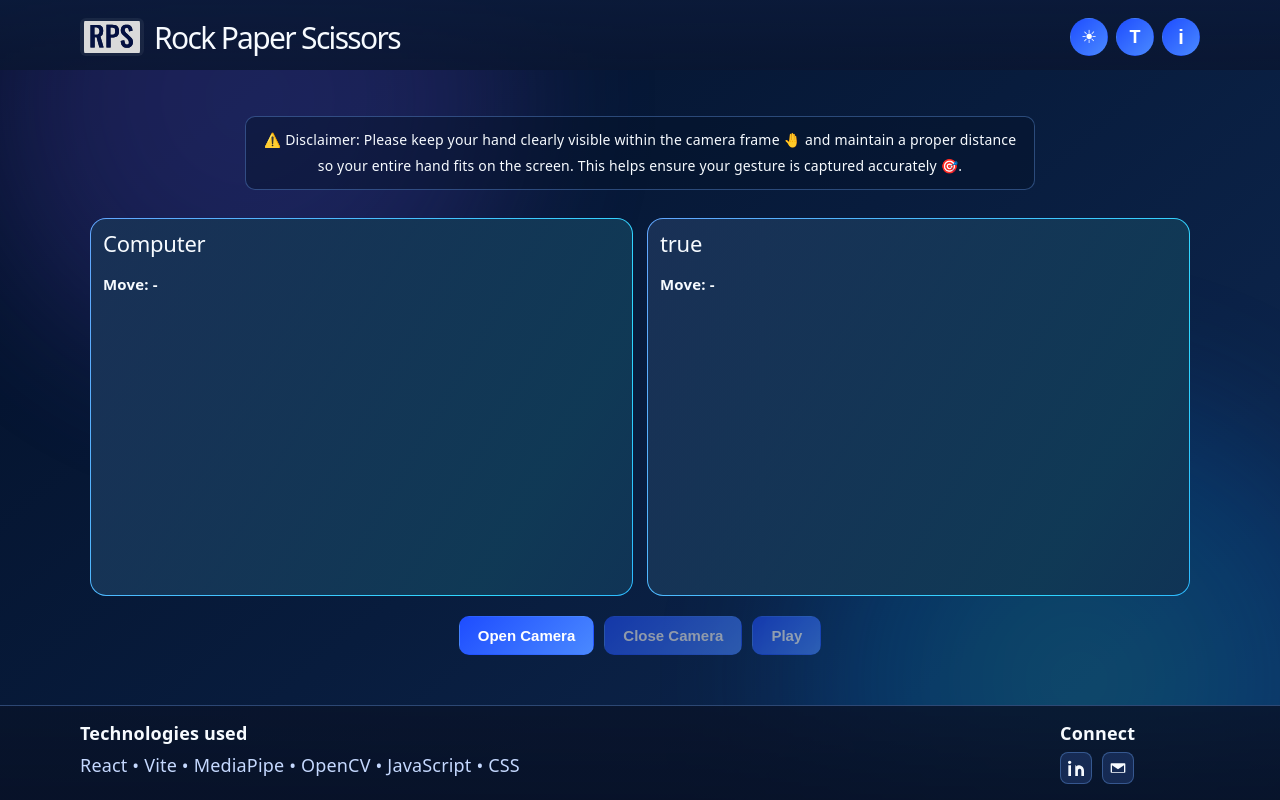
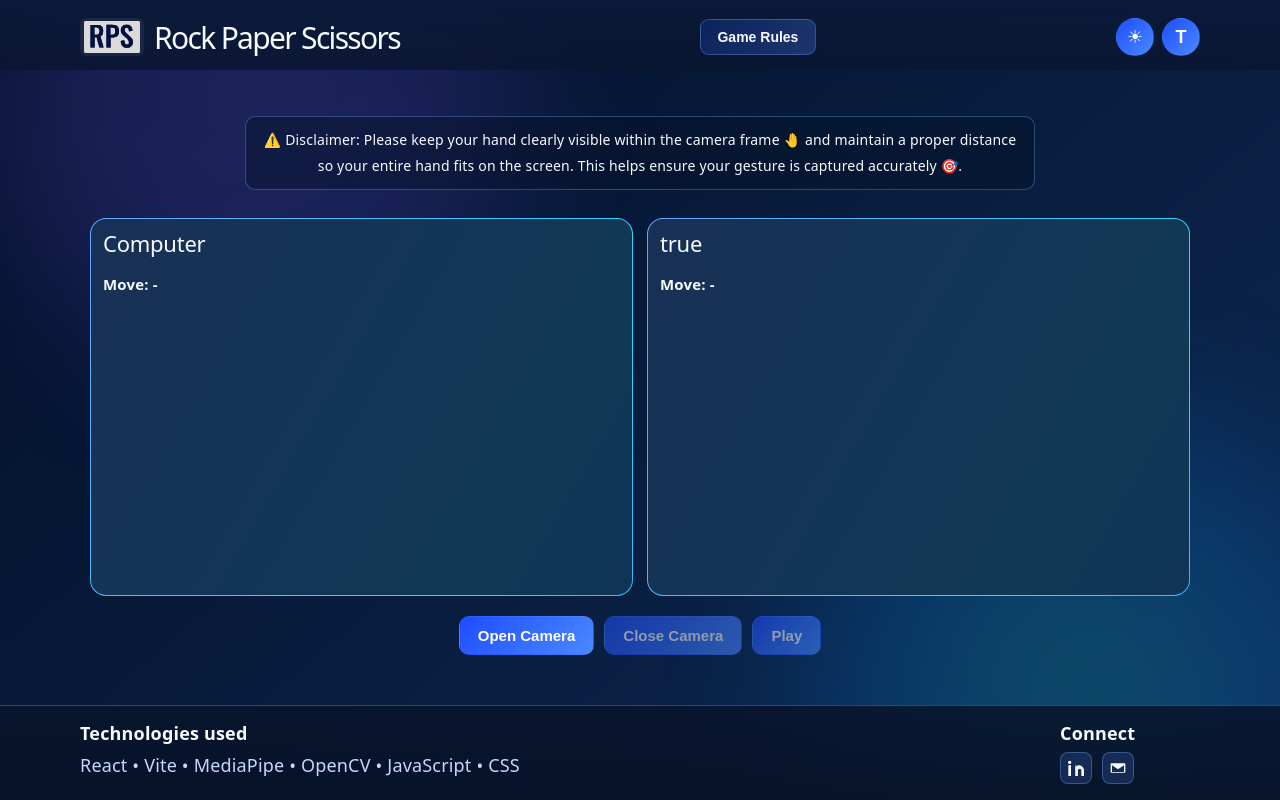
Before and after one commit to IqraKhanZ/RockPaperScissors, a React (Vite) app in the folder my-react-app/: page /home in a window 1280 px wide. Built offline with nearby package versions, Linux system fonts and the light colour scheme; no server answers; sample sign-in values are in the browser's storage.

Commit message:
Updates docs

```diff
--- a/my-react-app/src/App.css
+++ b/my-react-app/src/App.css
@@ -66,6 +66,12 @@
   padding: 8px 2px;
 }
 
+.header-center {
+  flex: 1;
+  display: flex;
+  justify-content: center;
+}
+
 .brand-title {
   margin: 0;
   font-size: clamp(20px, 2.8vw, 30px);
@@ -92,6 +98,26 @@
   display: flex;
   gap: 8px;
   flex-wrap: wrap;
+}
+
+.game-rules-btn {
+  min-width: 116px;
+  height: 36px;
+  padding: 0 14px;
+  border-radius: 9px;
+  border: 1px solid var(--border-soft);
+  color: var(--text-h);
+  background: linear-gradient(135deg, rgba(30, 77, 255, 0.2), rgba(74, 137, 255, 0.28));
+  font-size: 14px;
+  font-weight: 700;
+  cursor: pointer;
+  transition: transform 0.2s ease, box-shadow 0.2s ease, background 0.2s ease;
+}
+
+.game-rules-btn:hover {
+  transform: translateY(-1px);
+  box-shadow: 0 10px 18px rgba(24, 76, 255, 0.2);
+  background: linear-gradient(135deg, rgba(30, 77, 255, 0.28), rgba(74, 137, 255, 0.36));
 }
 
 .profile-wrap {
@@ -177,16 +203,11 @@
   box-shadow: 0 10px 18px rgba(24, 76, 255, 0.3);
 }
 
-.docs-btn {
-  font-size: 20px;
-  font-weight: 800;
-}
-
 .docs-backdrop {
   position: fixed;
   inset: 0;
   z-index: 90;
-  background: rgba(5, 12, 28, 0.55);
+  background: rgba(5, 12, 28, 0.62);
   display: flex;
   align-items: center;
   justify-content: center;
@@ -194,13 +215,15 @@
 }
 
 .docs-modal {
-  width: min(620px, 100%);
-  border-radius: 14px;
+  width: min(760px, 96vw);
+  max-height: calc(100svh - 40px);
+  overflow-y: auto;
+  border-radius: 16px;
   border: 1px solid var(--border-soft);
   background: linear-gradient(160deg, var(--panel-bg), var(--surface-2));
   color: var(--text-h);
   box-shadow: 0 20px 40px rgba(4, 12, 30, 0.45);
-  padding: 16px 18px;
+  padding: 18px;
 }
 
 .docs-modal-header {
@@ -233,20 +256,30 @@
 }
 
 .docs-lead {
-  margin: 0 0 8px;
+  margin: 0 0 12px;
   color: var(--text-h);
+  line-height: 1.45;
+}
+
+.docs-section {
+  margin-bottom: 10px;
+  padding: 10px 12px;
+  border: 1px solid var(--border-soft);
+  border-radius: 10px;
+  background: rgba(255, 255, 255, 0.03);
 }
 
 .docs-list {
   margin: 0;
-  padding-left: 18px;
+  padding-left: 20px;
   color: var(--text-m);
   display: grid;
-  gap: 6px;
+  gap: 7px;
+  line-height: 1.45;
 }
 
 .docs-subtitle {
-  margin: 12px 0 6px;
+  margin: 0 0 8px;
   font-size: 16px;
   color: var(--text-h);
 }
--- a/my-react-app/src/componenets/header.jsx
+++ b/my-react-app/src/componenets/header.jsx
@@ -38,6 +38,19 @@ function Header({ theme, onToggleTheme, onLogout, currentUser }) {
           <img src={logo} alt="Game logo" className="brand-logo" />
           <h1 className="brand-title">Rock Paper Scissors</h1>
         </div>
+
+        <div className="header-center">
+          <button
+            className="game-rules-btn"
+            type="button"
+            onClick={handleOpenDocs}
+            aria-label="Game Rules"
+            title="Game Rules"
+          >
+            Game Rules
+          </button>
+        </div>
+
         <div className="header-actions">
           <button className="header-btn" type="button" onClick={onToggleTheme} aria-label="Toggle theme" title={theme === 'dark' ? 'Light Mode' : 'Dark Mode'}>
             {theme === 'dark' ? '☀' : '☾'}
@@ -69,16 +82,6 @@ function Header({ theme, onToggleTheme, onLogout, currentUser }) {
               </div>
             )}
           </div>
-
-          <button
-            className="header-btn docs-btn"
-            type="button"
-            onClick={handleOpenDocs}
-            aria-label="Documentation"
-            title="How to play"
-          >
-            i
-          </button>
         </div>
       </div>
 
@@ -86,7 +89,7 @@ function Header({ theme, onToggleTheme, onLogout, currentUser }) {
         <div className="docs-backdrop" onClick={() => setIsDocsOpen(false)} role="presentation">
           <div className="docs-modal" role="dialog" aria-modal="true" aria-label="Game documentation" onClick={(event) => event.stopPropagation()}>
             <div className="docs-modal-header">
-              <h2>Quick Game Guide</h2>
+              <h2>🎮 Quick Game Guide</h2>
               <button className="docs-close-btn" type="button" onClick={() => setIsDocsOpen(false)} aria-label="Close documentation">
                 ×
               </button>
@@ -94,37 +97,47 @@ function Header({ theme, onToggleTheme, onLogout, currentUser }) {
 
             <p className="docs-lead">Welcome! Before you start playing, please take a moment to review these instructions for the best experience:</p>
 
+            <div className="docs-section">
               <h3 className="docs-subtitle">📷 Camera &amp; Setup</h3>
               <ul className="docs-list">
                 <li>Ensure your camera permission is <strong>allowed</strong> when prompted. The game will not function without it.</li>
                 <li>If the camera does not start on the first attempt, click <strong>Open Camera</strong> again.</li>
               </ul>
+            </div>
 
+            <div className="docs-section">
               <h3 className="docs-subtitle">✋ Hand Positioning</h3>
               <ul className="docs-list">
                 <li>Keep your hand <strong>clearly visible within the frame</strong> at all times.</li>
                 <li>Make sure your hand is well-lit and not blurred for accurate gesture detection.</li>
               </ul>
+            </div>
 
+            <div className="docs-section">
               <h3 className="docs-subtitle">🪨📄✂️ Supported Gestures</h3>
               <ul className="docs-list">
                 <li>The system recognizes only <strong>Rock</strong>, <strong>Paper</strong>, and <strong>Scissors</strong>.</li>
                 <li>Any other gesture may result in <strong>No Hand Detected</strong>.</li>
               </ul>
+            </div>
 
+            <div className="docs-section">
               <h3 className="docs-subtitle">▶️ Starting the Game</h3>
               <ul className="docs-list">
                 <li>First, position your hand properly inside the frame.</li>
                 <li>Then click <strong>Play</strong> to begin.</li>
                 <li>Starting without showing your hand may cause detection issues.</li>
               </ul>
+            </div>
 
+            <div className="docs-section">
               <h3 className="docs-subtitle">⚠️ Notes &amp; Feedback</h3>
               <ul className="docs-list">
                 <li>This application is currently in the <strong>testing phase</strong>.</li>
                 <li>Minor glitches or detection errors may occur.</li>
                 <li>Your feedback is valuable—please report any issues to help us improve the experience.</li>
               </ul>
+            </div>
 
             <p className="docs-footnote">✨ Tip: For best results, play in a well-lit environment with a plain background.</p>
           </div>
```
Lines whose indentation alone changed are shown as unchanged.
